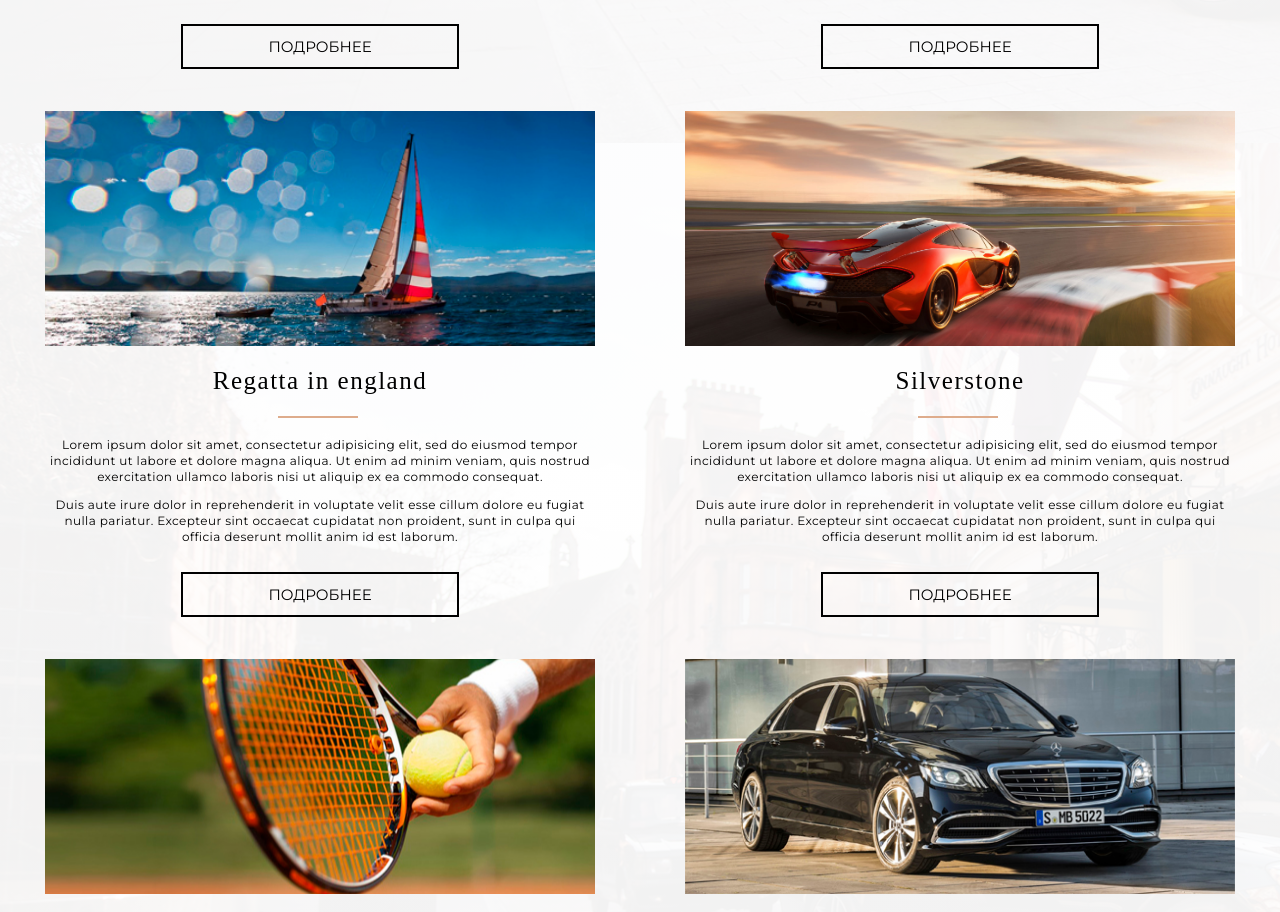
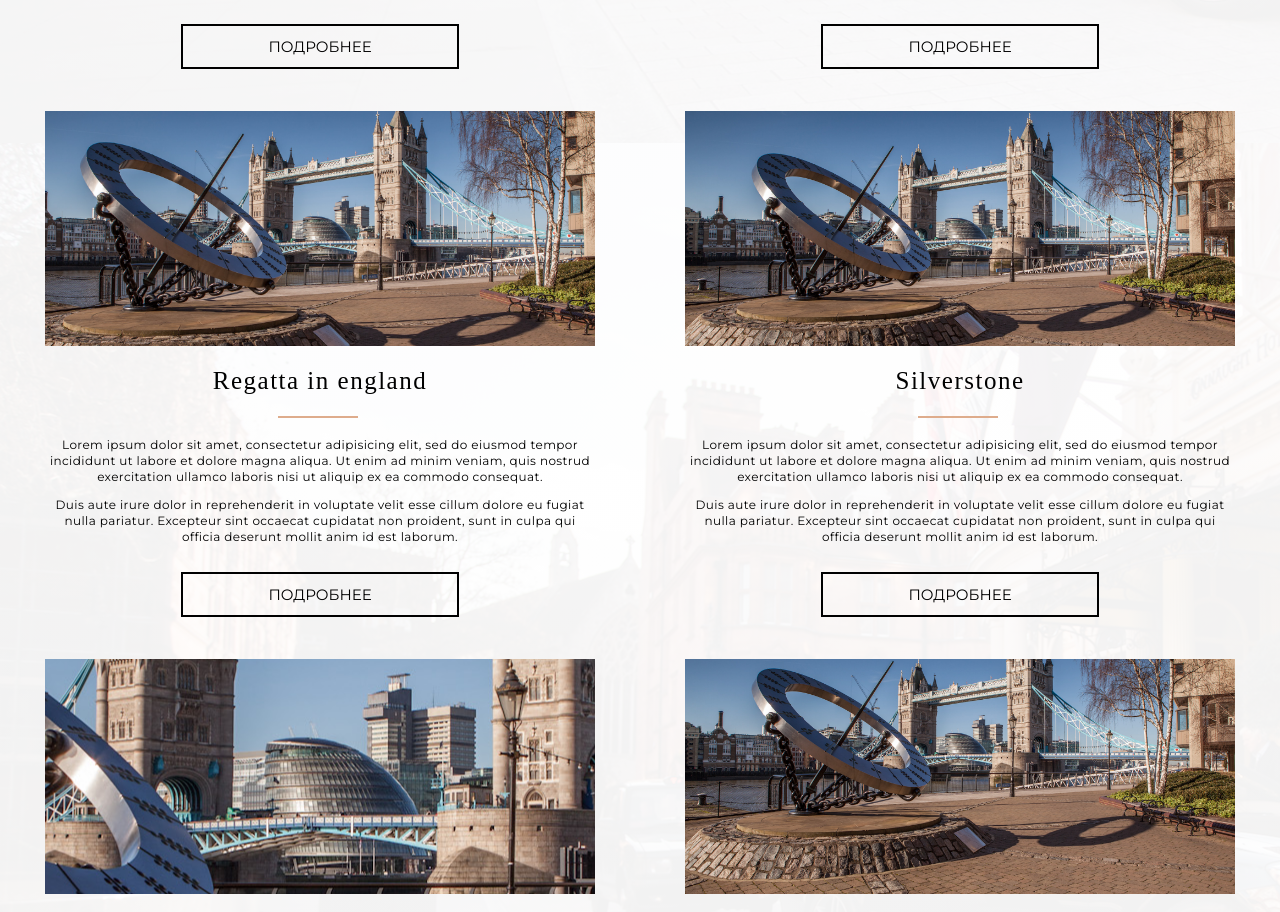
Before and after one commit to Mayday2020/pegasus, a plain HTML site: page index.html in a window 1280 px wide. Shown: the part 909-1821 px from the top of the page. Drawn offline with Linux system fonts and the light colour scheme.

Commit message:
that-is-all

```diff
--- a/style/style.css
+++ b/style/style.css
@@ -204,19 +204,19 @@ a:hover {
     background: center / 100% url(../image/image2.jpg) no-repeat;
 }
 .item_image-2 {
-    background: url(../image/image1.jpg) no-repeat left top / 103%;;
+    background: url(../image/image2.jpg) no-repeat left top / 103%;;
 }
 .item_image-3 {
-    background: url(../image/image4.jpg) no-repeat center / 115%;
+    background: url(../image/image2.jpg) no-repeat center / 115%;
 }
 .item_image-4 {
-    background: center / 100% url(../image/image3.jpg) no-repeat;
+    background: center / 100% url(../image/image2.jpg) no-repeat;
 }
 .item_image-5 {
-    background: url(../image/image5.jpg) no-repeat center;
+    background: url(../image/image2.jpg) no-repeat center;
 }
 .item_image-6 {
-    background: url(../image/image6.jpg) no-repeat bottom / 100%;
+    background: url(../image/image2.jpg) no-repeat bottom / 100%;
 }
 .item_info {
     margin-top: 21px;
```
